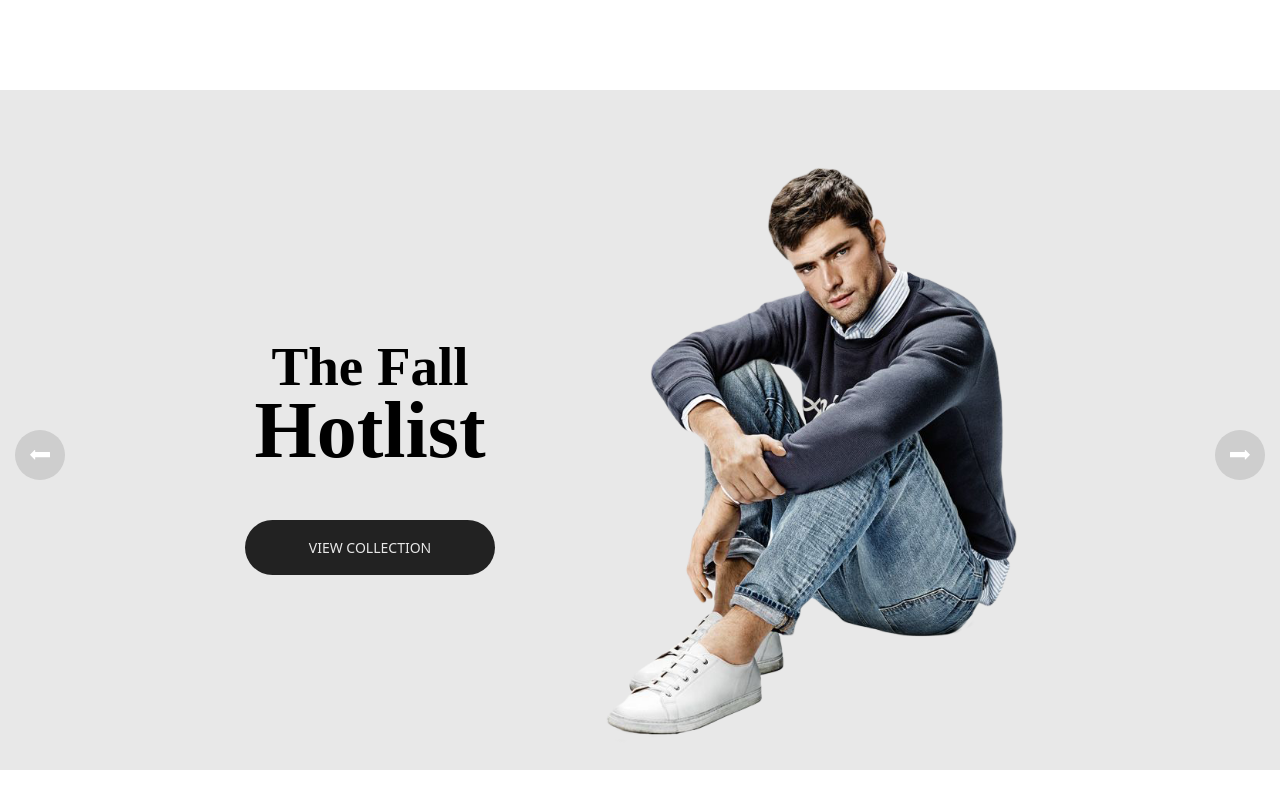
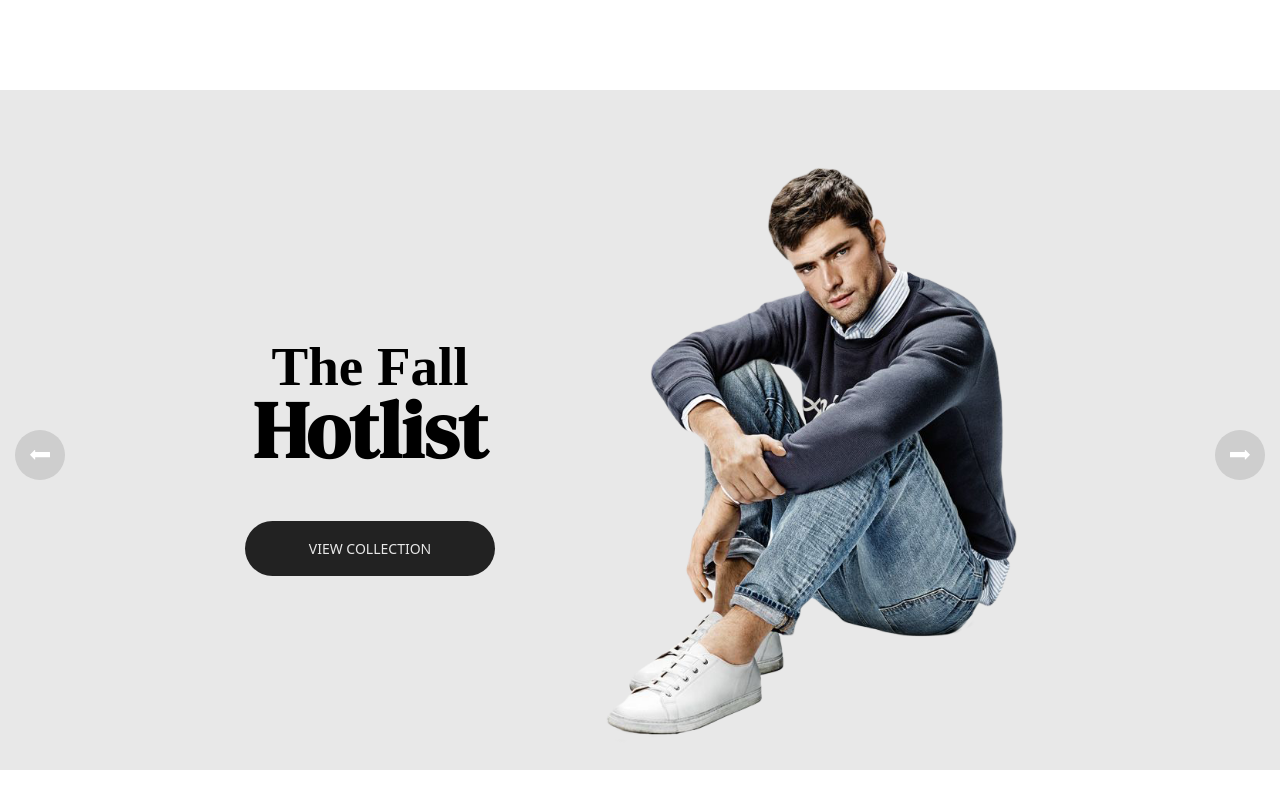
Before and after one commit to ToniVukovic/cariana, a plain HTML site: page index.html in a window 1280 px wide. Shown: the top 800 px of the page. Drawn offline with Linux system fonts and the light colour scheme; the site is published under a folder, as on GitHub Pages, so addresses that start at the root find nothing.

Commit message:
Update styles.css

```diff
--- a/styles.css
+++ b/styles.css
@@ -1,26 +1,26 @@
 @font-face {
   font-family: "LexendExtraLight";
-  src: url("/fonts/lexend/Lexend-ExtraLight.ttf");
+  src: url("fonts/lexend/Lexend-ExtraLight.ttf");
 }
 
 @font-face {
   font-family: "LexendLight";
-  src: url("/fonts/lexend/Lexend-Light.ttf");
+  src: url("fonts/lexend/Lexend-Light.ttf");
 }
 
 @font-face {
   font-family: "LexendMedium";
-  src: url("/fonts/lexend/Lexend-Medium.ttf");
+  src: url("fonts/lexend/Lexend-Medium.ttf");
 }
 
 @font-face {
   font-family: "LexendRegular";
-  src: url("/fonts/lexend/Lexend-Regular.ttf");
+  src: url("fonts/lexend/Lexend-Regular.ttf");
 }
 
 @font-face {
   font-family: "DMSerifRegular";
-  src: url("/fonts/DMSerif/DMSerifDisplay-Regular.ttf");
+  src: url("fonts/DMSerif/DMSerifDisplay-Regular.ttf");
 }
 
 :root {
```
